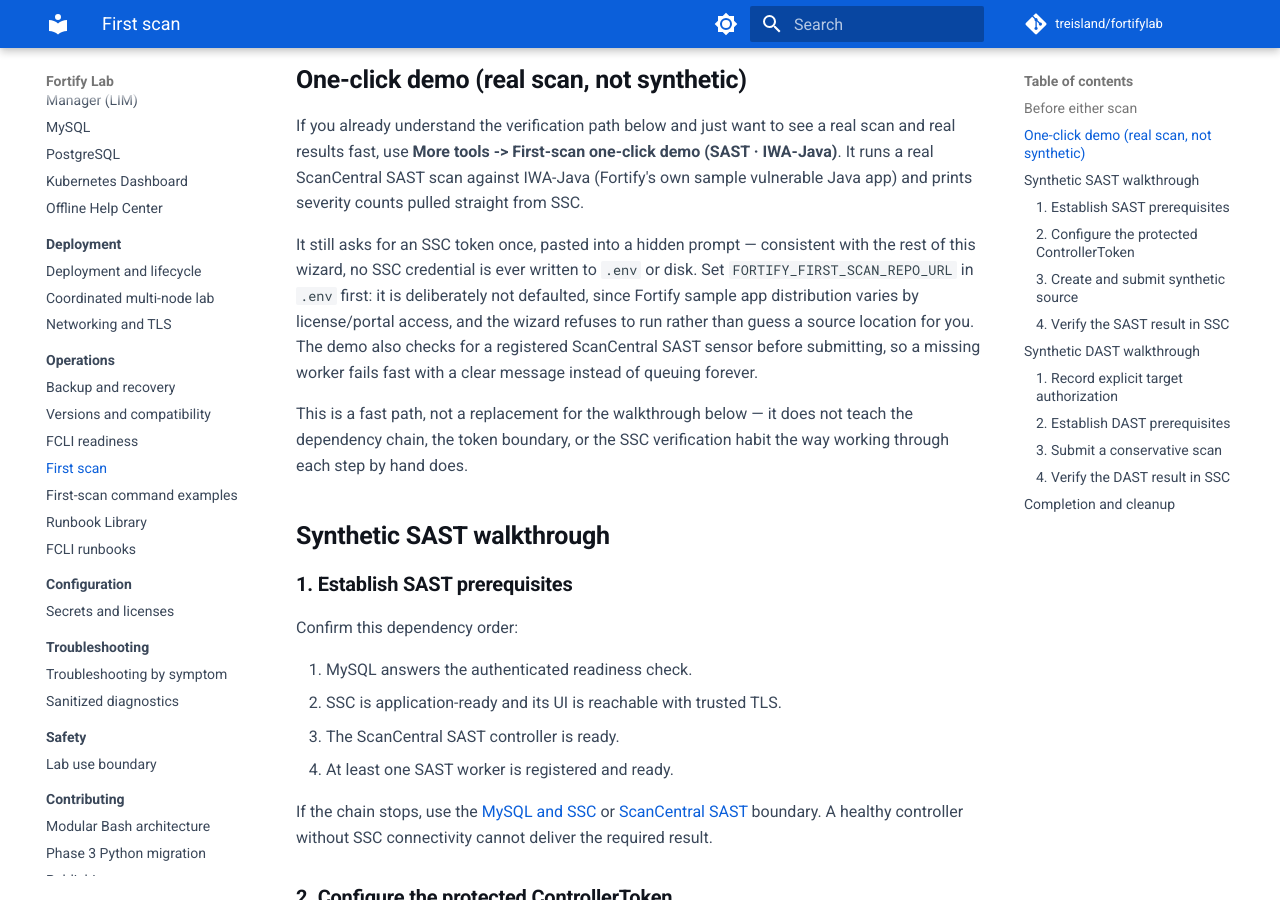
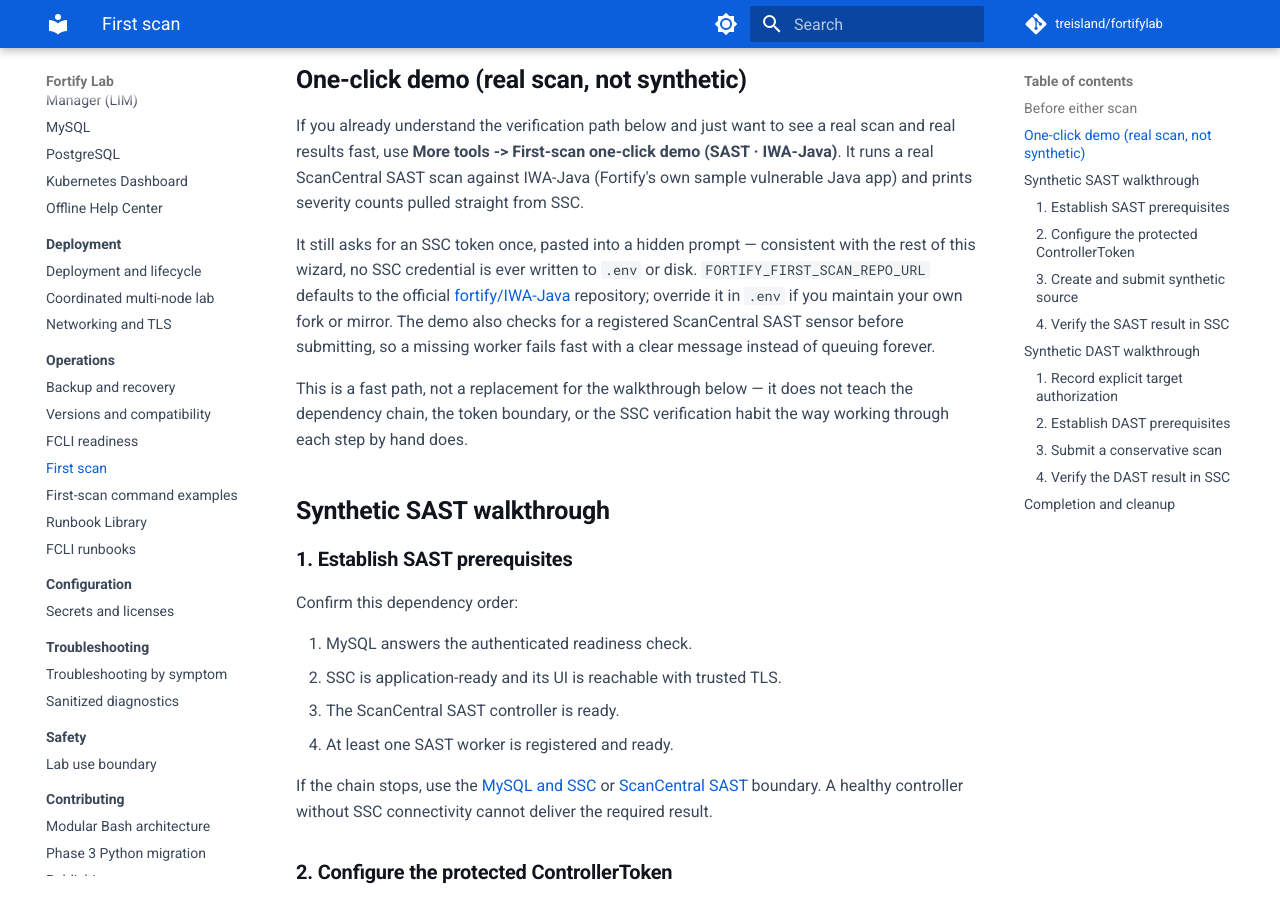
Before and after one commit to treisland/fortifylab, an MkDocs documentation site: the page built from docs/operations/first-scan.md, in a window 1280 px wide and 900 px high, scrolled down 1107 px. Built offline with MkDocs 1.6.1 and Material for MkDocs 9.7.7, drawn with Linux system fonts in a browser that asks for light colours; comment, search, counter and statistics services are not loaded.

Commit message:
Default FORTIFY_FIRST_SCAN_REPO_URL to the real IWA-Java repository
https://github.com/fortify/IWA-Java is confirmed reachable and correct
(the user provided it). Ship it as the default instead of requiring
every user to look it up and set it manually; still overridable in .env
for a fork/mirror, and the demo still refuses to run if a user clears it
to empty.

```diff
--- a/docs/operations/first-scan.md
+++ b/docs/operations/first-scan.md
@@ -53,12 +53,11 @@ counts pulled straight from SSC.
 
 It still asks for an SSC token once, pasted into a hidden prompt — consistent
 with the rest of this wizard, no SSC credential is ever written to `.env` or
-disk. Set `FORTIFY_FIRST_SCAN_REPO_URL` in `.env` first: it is deliberately
-not defaulted, since Fortify sample app distribution varies by license/portal
-access, and the wizard refuses to run rather than guess a source location for
-you. The demo also checks for a registered ScanCentral SAST sensor before
-submitting, so a missing worker fails fast with a clear message instead of
-queuing forever.
+disk. `FORTIFY_FIRST_SCAN_REPO_URL` defaults to the official
+[fortify/IWA-Java](https://github.com/fortify/IWA-Java) repository; override
+it in `.env` if you maintain your own fork or mirror. The demo also checks
+for a registered ScanCentral SAST sensor before submitting, so a missing
+worker fails fast with a clear message instead of queuing forever.
 
 This is a fast path, not a replacement for the walkthrough below — it does
 not teach the dependency chain, the token boundary, or the SSC verification
```
Also changed, not shown: 3 other files.
